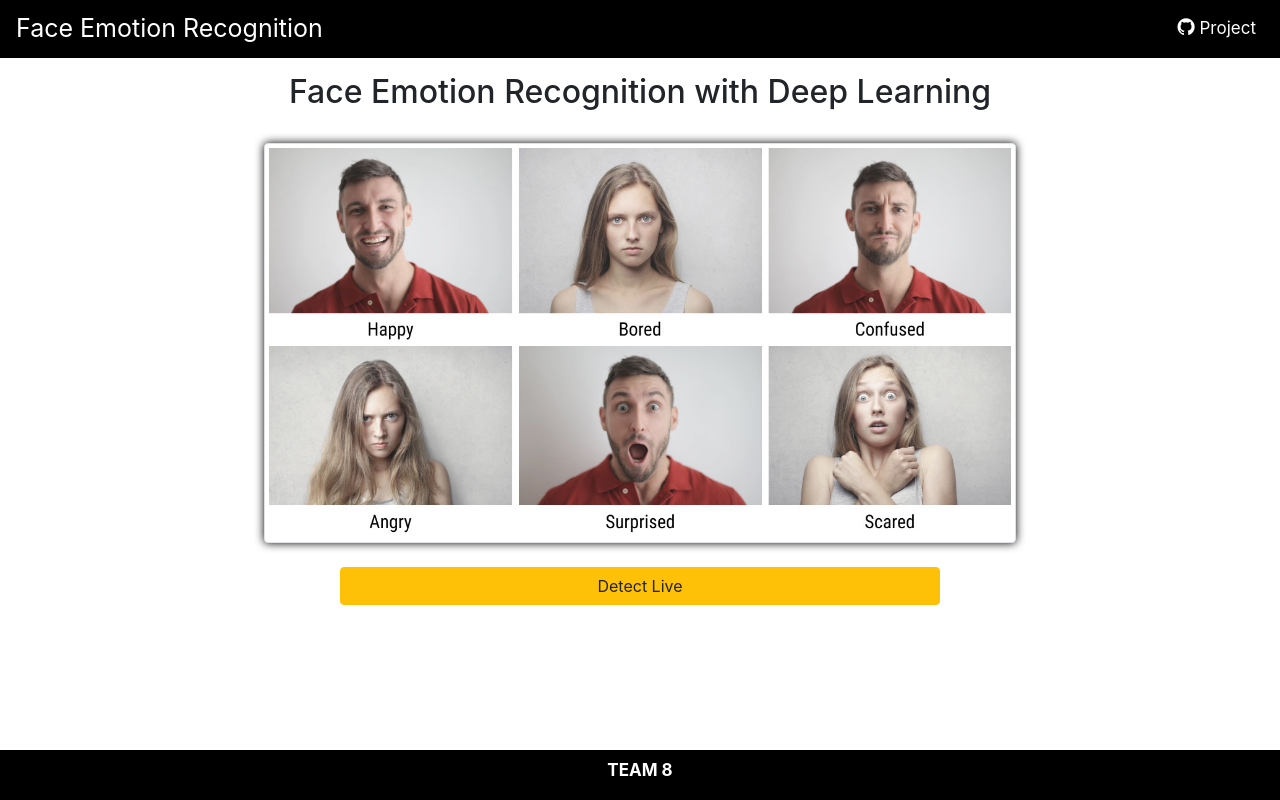
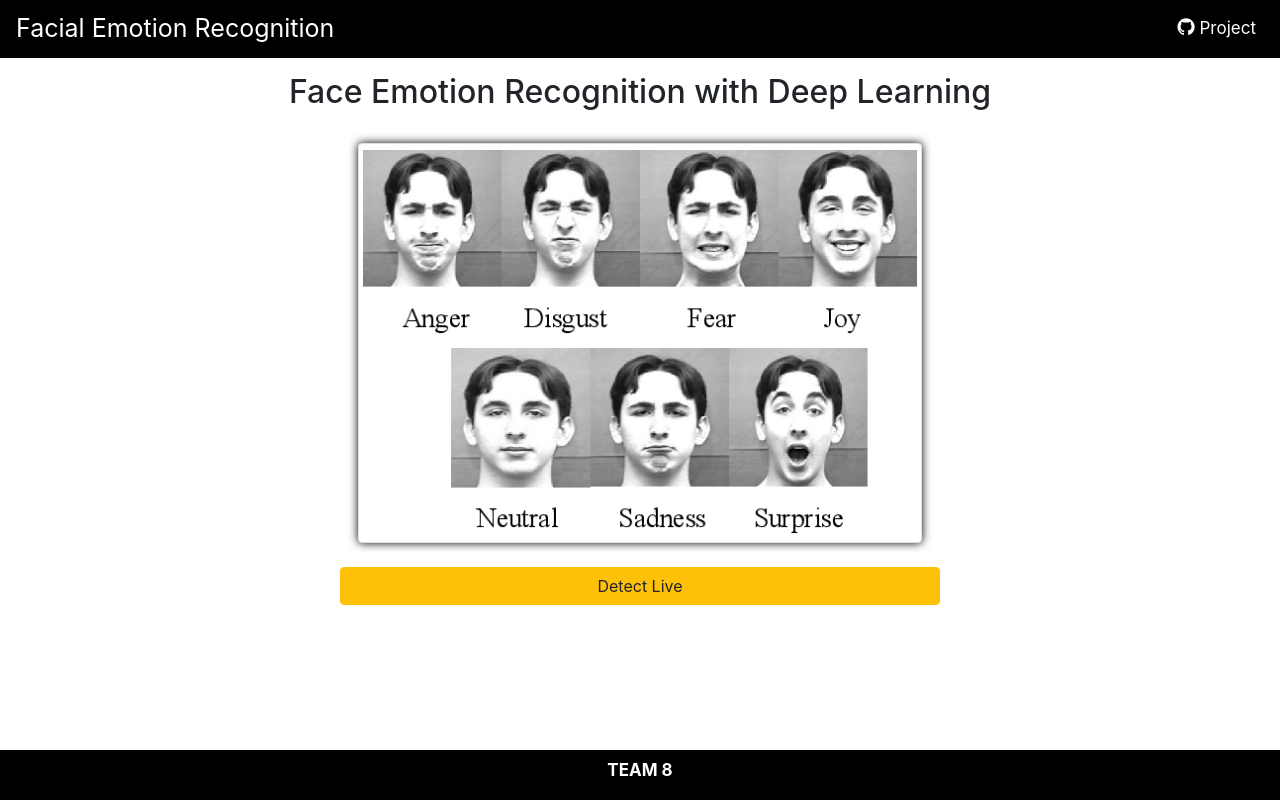
Before and after one commit to rishiyanth/Emotion_Recognition_DL, a Flask app: page / in a window 1280 px wide. Run offline with Flask 2, Linux system fonts and the light colour scheme; some libraries are stand-ins or nearby versions.

Commit message:
Updated home page

```diff
--- a/templates/index.html
+++ b/templates/index.html
@@ -29,7 +29,7 @@
 <div class="row">
     <div class="col-md-12">
         <center>
-            <img id="blah" src="/static/images/ai_reading_faces.jpg" style="height:400px;box-shadow: 0 0 10px black;" class="img-fluid img-thumbnail">
+            <img id="blah" src="/static/images/fer.png" style="height:400px;box-shadow: 0 0 10px black;" class="img-fluid img-thumbnail">
         </center><br>
         <center><a href="{{ url_for('video') }}" class="btn btn-warning" style="width: 50%;">Detect Live</a></center>
     </div>
--- a/templates/main.html
+++ b/templates/main.html
@@ -1,6 +1,6 @@
 <html>
     <head>
-        <title>FER</title>
+        <title>Facial Emotion Recognition</title>
         <meta name="og:title" content="ASL Detection">
         <meta name="author" content="VENU GOPAL KADAMBA">
         <link href="https://cdnjs.cloudflare.com/ajax/libs/font-awesome/4.7.0/css/font-awesome.min.css" rel="stylesheet"/>
@@ -59,7 +59,7 @@
     <body>
 
         <nav class="navbar navbar-expand-lg navbar-dark fixed-top bg-dark" style="background-color: black !important;">
-            <a href="{{ url_for('index') }}" style="color: white;font-size: 25px;">Face Emotion Recognition</a>
+            <a href="{{ url_for('index') }}" style="color: white;font-size: 25px;">Facial Emotion Recognition</a>
             <button class="navbar-toggler" type="button" data-toggle="collapse" data-target="#navbarNav" aria-controls="navbarNav" aria-expanded="false" aria-label="Toggle navigation">
                <span class="navbar-toggler-icon"></span>
              </button>
```
Also changed, not shown: static/images/fer.png (added).
